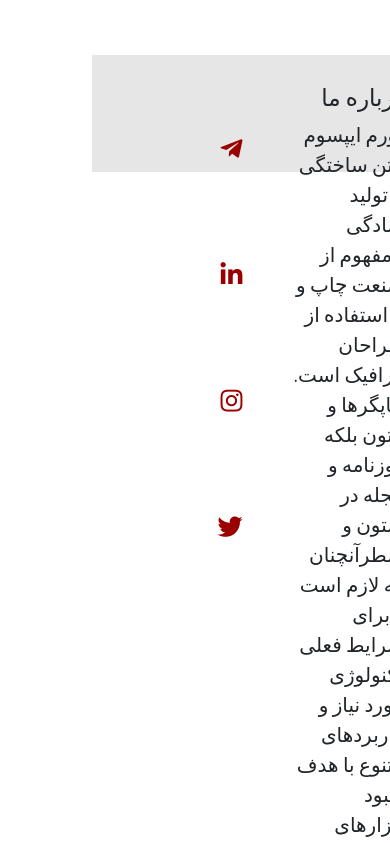
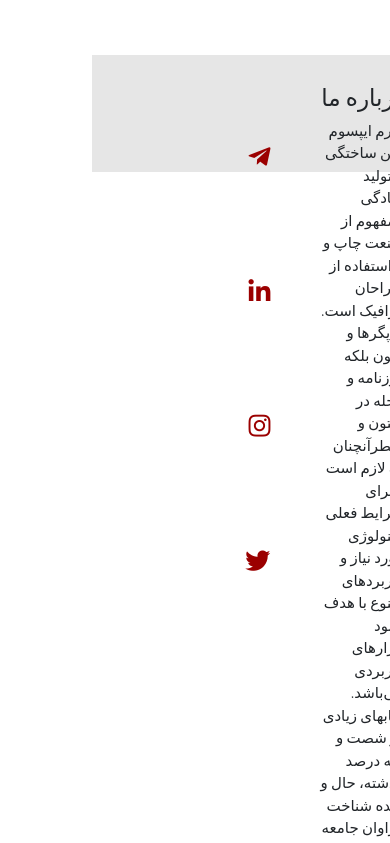
Before and after one commit to shirin-nazari/webdesign, a plain HTML site: page index.html in a window 390 px wide. Shown: the part 2920-3763 px from the top of the page. Drawn offline with nearby package versions, Linux system fonts and the light colour scheme.

Commit message:
responsive-shirin

```diff
--- a/index.html
+++ b/index.html
@@ -5,7 +5,8 @@
         <meta http-equiv="X-UA-Compatible" content="IE=edge">
         <title>Pickle</title>
         <link href="https://cdn.jsdelivr.net/npm/bootstrap@5.0.0-beta3/dist/css/bootstrap.min.css" rel="stylesheet" integrity="sha384-eOJMYsd53ii+scO/bJGFsiCZc+5NDVN2yr8+0RDqr0Ql0h+rP48ckxlpbzKgwra6" crossorigin="anonymous">
-        <link rel="stylesheet" href="style.css">
+        <link rel="stylesheet" href="./style.css">
+        <link rel="stylesheet" href="./rasponsive.css">
         <link rel="stylesheet" href="https://use.fontawesome.com/releases/v5.3.1/css/all.css">
         <link rel="preconnect" href="https://fonts.gstatic.com">
 <link href="https://fonts.googleapis.com/css2?family=Pangolin&display=swap" rel="stylesheet">
--- /dev/null
+++ b/rasponsive.css
@@ -0,0 +1,29 @@
+
+@media screen and (max-width: 1201px){
+    .footer-text p{
+     font-size: 15px;
+
+}
+.footer-icon i {
+   font-size:10px;
+   width:1px;
+}
+}
+
+
+@media screen and (max-width: 1024px){
+ .footer-text p{
+     font-size: 15px;
+
+}
+.footer-icon i {
+   font-size:10px;
+   width:1px;
+}
+
+}
+
+
+@media screen and (max-width: 400px){
+
+}
```
